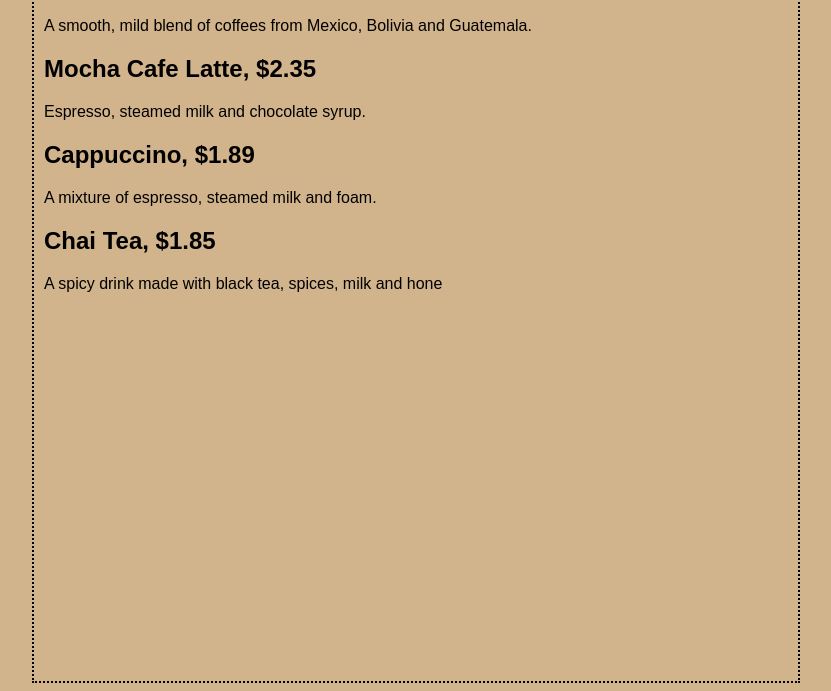
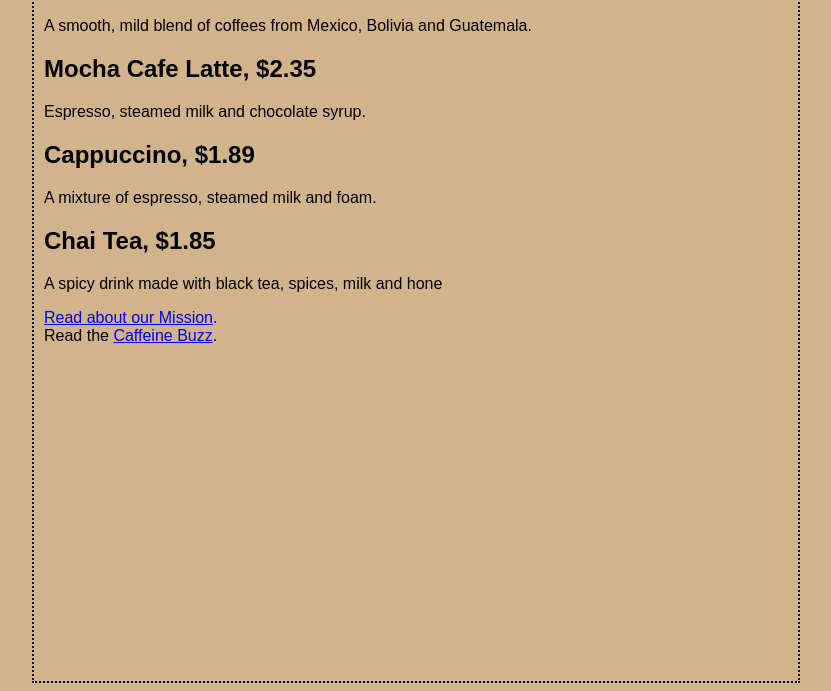
Before and after one commit to sacam5/sturbuzz, a plain HTML site: page index.html in a window 1280 px wide. Shown: the part 109-800 px from the top of the page, without its empty margins (224-1055 px from the left). Drawn offline with Linux system fonts and the light colour scheme.

Commit message:
Update index.html

```diff
--- a/index.html
+++ b/index.html
@@ -25,5 +25,10 @@
 
 <h2>Chai Tea, $1.85</h2>
 <p>A spicy drink made with black tea, spices, milk and hone</p>
+<p>
+ <a href="mission.html">Read about our Mission</a>.
+ <br>
+ Read the <a href="http://wickedlysmart.com/buzz">Caffeine Buzz</a>.
+ </p>
 </body>
 </html>
```
